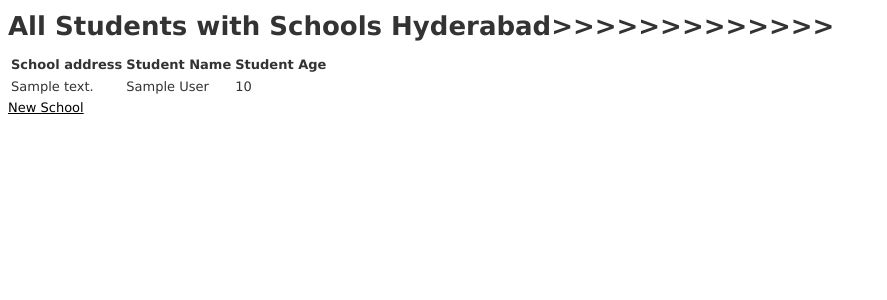
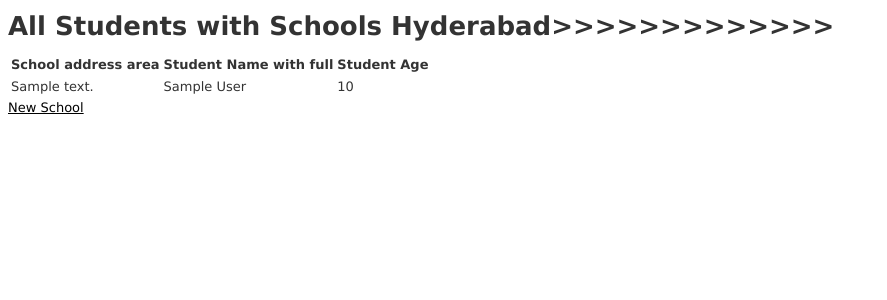
Before and after one commit to swamym/onetomany, a Rails app: page / in a window 1280 px wide. Shown: the top 300 px of the page, without its empty margins (0-887 px from the left). Run offline with Rails 7, Linux system fonts and the light colour scheme; tables that the repository leaves empty hold one stand-in row (values such as "Sample post"); style sheets or scripts are compiled from the project's sources; parts of the project's set-up code (start-up, migrations or seed data) failed here and were passed over; some libraries are stand-ins or nearby versions.

Commit message:
add area

```diff
--- a/app/views/schools/index.html.erb
+++ b/app/views/schools/index.html.erb
@@ -1,8 +1,8 @@
 <h1>All Students with Schools Hyderabad>>>>>>>>>>>>>   </h1>
 <table>
   <tr>
-    <th>School address</th>
-    <th>Student Name</th>
+    <th>School address area</th>
+    <th>Student Name with full</th>
     <th>Student Age</th>
     <th></th>
   </tr>
```
